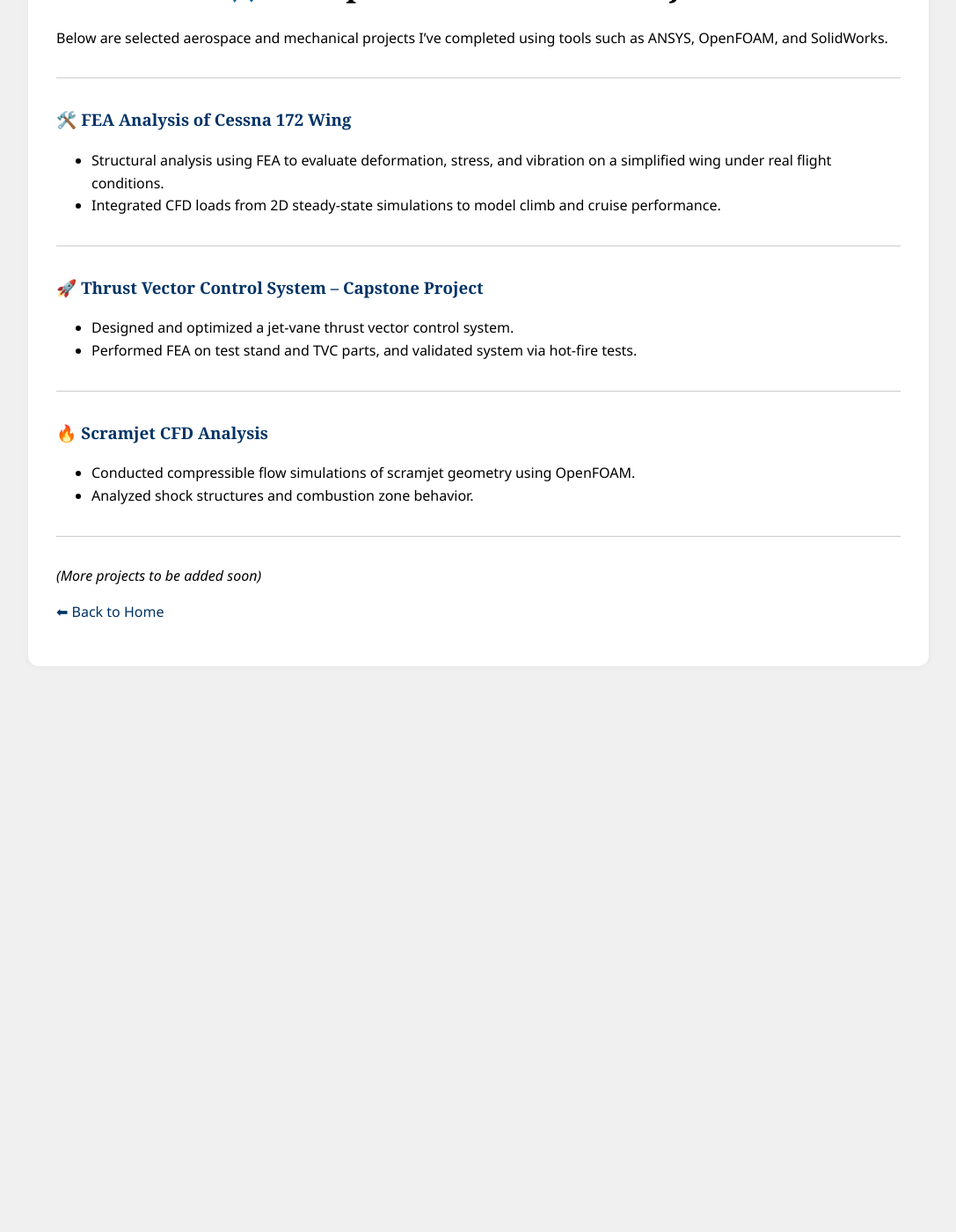
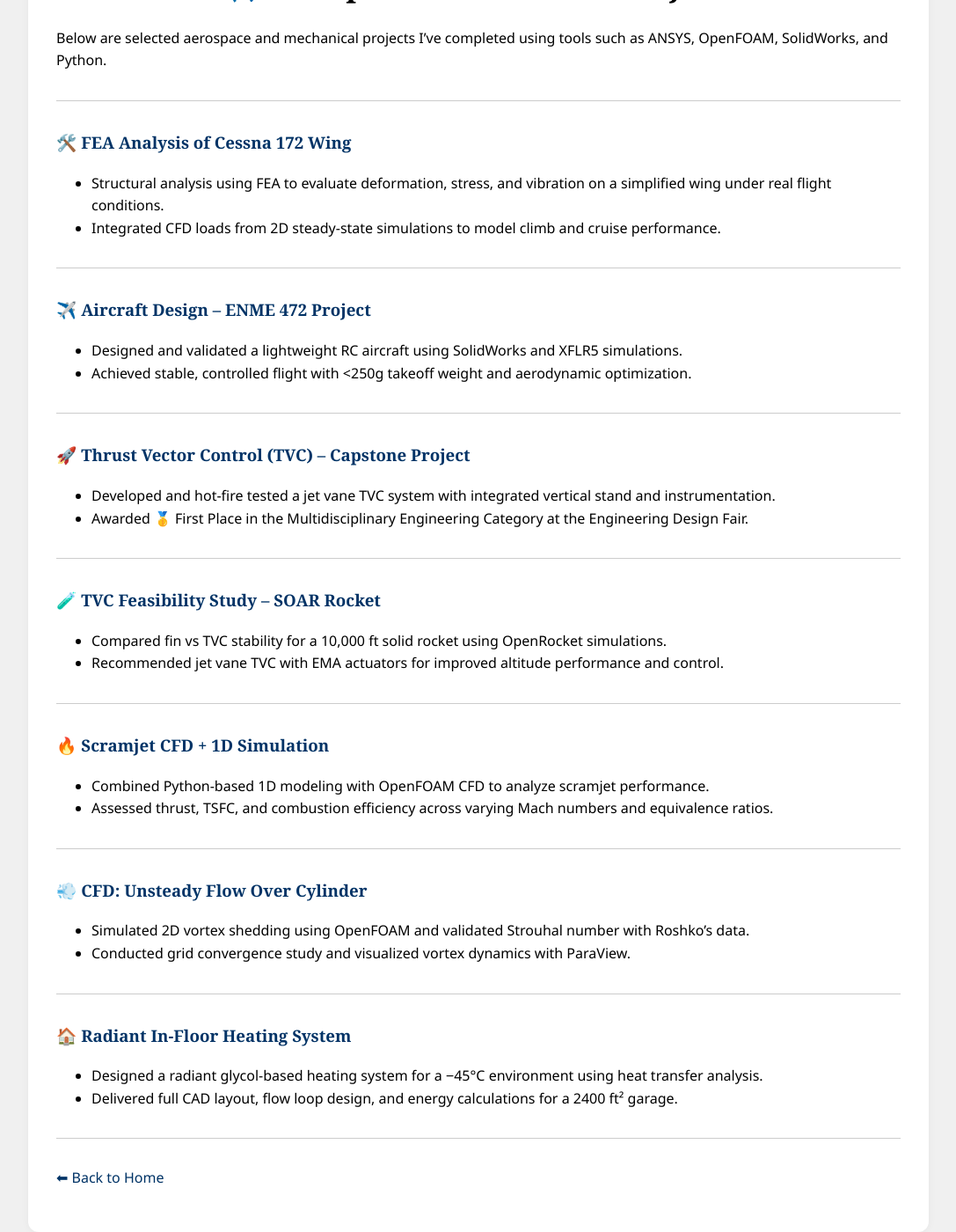
Before and after one commit to MutasemRazz/new-portfolio, a Jekyll site: the page built from aerospace-mechanical.md, in a window 1280 px wide and 1400 px high, scrolled down 255 px. Shown: the whole window at 88% size, without its empty margins (96-1183 px from the left). Built offline with Jekyll 4.4.1, drawn with Linux system fonts in a browser that asks for light colours; before the commit the page ends 1012 px from its top, so only the background shows below that.

Commit message:
Add all 7 Aerospace & Mechanical project links with descriptions

```diff
--- a/aerospace-mechanical.md
+++ b/aerospace-mechanical.md
@@ -4,11 +4,9 @@ title: Aerospace & Mechanical Projects
 permalink: /aerospace-mechanical.html
 ---
 
-
-
 # ✈️ Aerospace & Mechanical Projects
 
-Below are selected aerospace and mechanical projects I've completed using tools such as ANSYS, OpenFOAM, and SolidWorks.
+Below are selected aerospace and mechanical projects I've completed using tools such as ANSYS, OpenFOAM, SolidWorks, and Python.
 
 ---
 
@@ -18,18 +16,40 @@ Below are selected aerospace and mechanical projects I've completed using tools
 
 ---
 
-### 🚀 [Thrust Vector Control System – Capstone Project](/projects/tvc-capstone.html)
-- Designed and optimized a jet-vane thrust vector control system.
-- Performed FEA on test stand and TVC parts, and validated system via hot-fire tests.
+### ✈️ [Aircraft Design – ENME 472 Project](/new-portfolio/projects/aircraft-design.html)
+- Designed and validated a lightweight RC aircraft using SolidWorks and XFLR5 simulations.
+- Achieved stable, controlled flight with <250g takeoff weight and aerodynamic optimization.
 
 ---
 
-### 🔥 [Scramjet CFD Analysis](/projects/scramjet-cfd.html)
-- Conducted compressible flow simulations of scramjet geometry using OpenFOAM.
-- Analyzed shock structures and combustion zone behavior.
+### 🚀 [Thrust Vector Control (TVC) – Capstone Project](/new-portfolio/projects/tvc-capstone.html)
+- Developed and hot-fire tested a jet vane TVC system with integrated vertical stand and instrumentation.
+- Awarded 🥇 First Place in the Multidisciplinary Engineering Category at the Engineering Design Fair.
 
 ---
 
-*(More projects to be added soon)*
+### 🧪 [TVC Feasibility Study – SOAR Rocket](/new-portfolio/projects/tvc-study.html)
+- Compared fin vs TVC stability for a 10,000 ft solid rocket using OpenRocket simulations.
+- Recommended jet vane TVC with EMA actuators for improved altitude performance and control.
+
+---
+
+### 🔥 [Scramjet CFD + 1D Simulation](/new-portfolio/projects/scramjet-cfd.html)
+- Combined Python-based 1D modeling with OpenFOAM CFD to analyze scramjet performance.
+- Assessed thrust, TSFC, and combustion efficiency across varying Mach numbers and equivalence ratios.
+
+---
+
+### 💨 [CFD: Unsteady Flow Over Cylinder](/new-portfolio/projects/cylinder-cfd.html)
+- Simulated 2D vortex shedding using OpenFOAM and validated Strouhal number with Roshko’s data.
+- Conducted grid convergence study and visualized vortex dynamics with ParaView.
+
+---
+
+### 🏠 [Radiant In-Floor Heating System](/new-portfolio/projects/infloor-heating.html)
+- Designed a radiant glycol-based heating system for a −45°C environment using heat transfer analysis.
+- Delivered full CAD layout, flow loop design, and energy calculations for a 2400 ft² garage.
+
+---
 
 [⬅ Back to Home](/index.html)
```
